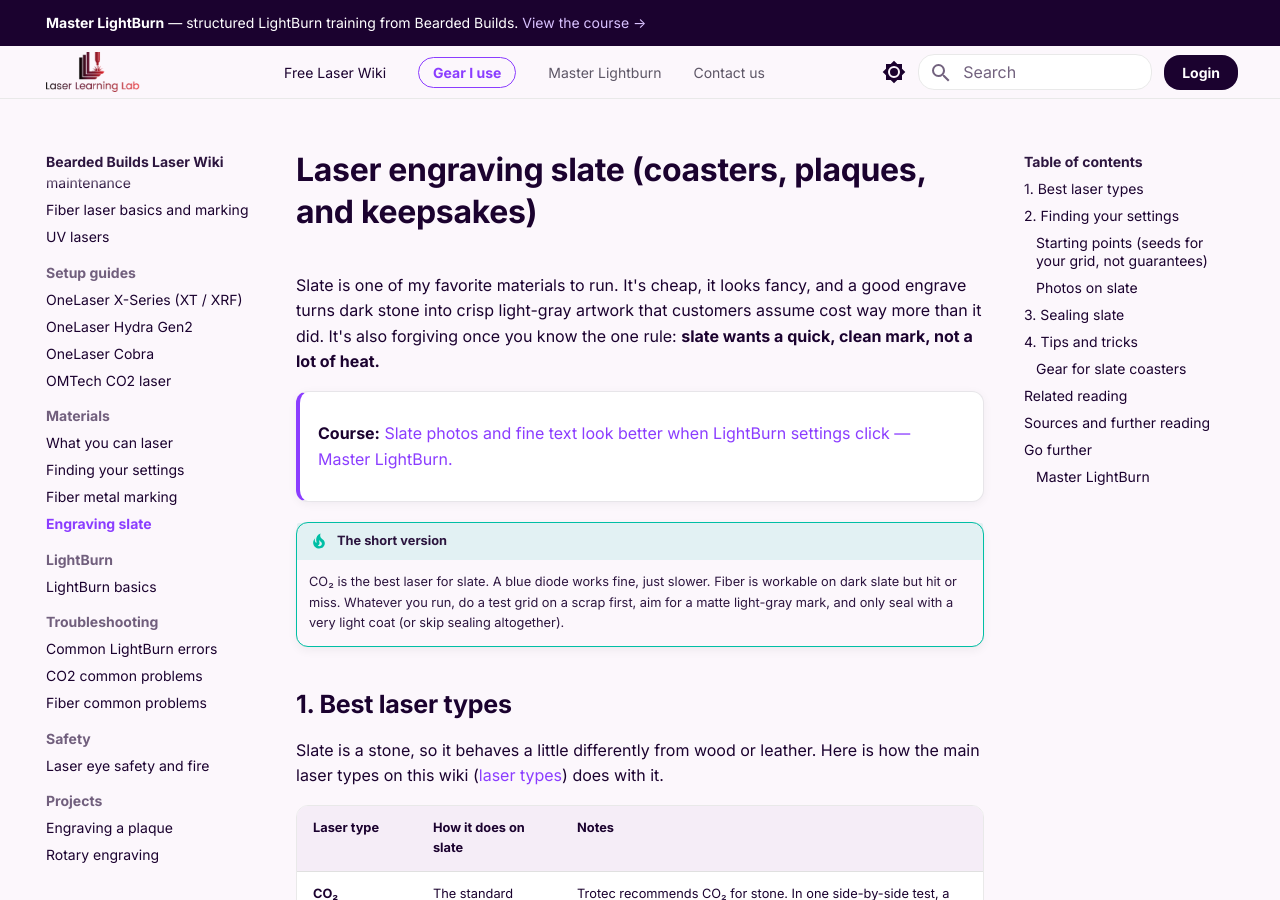
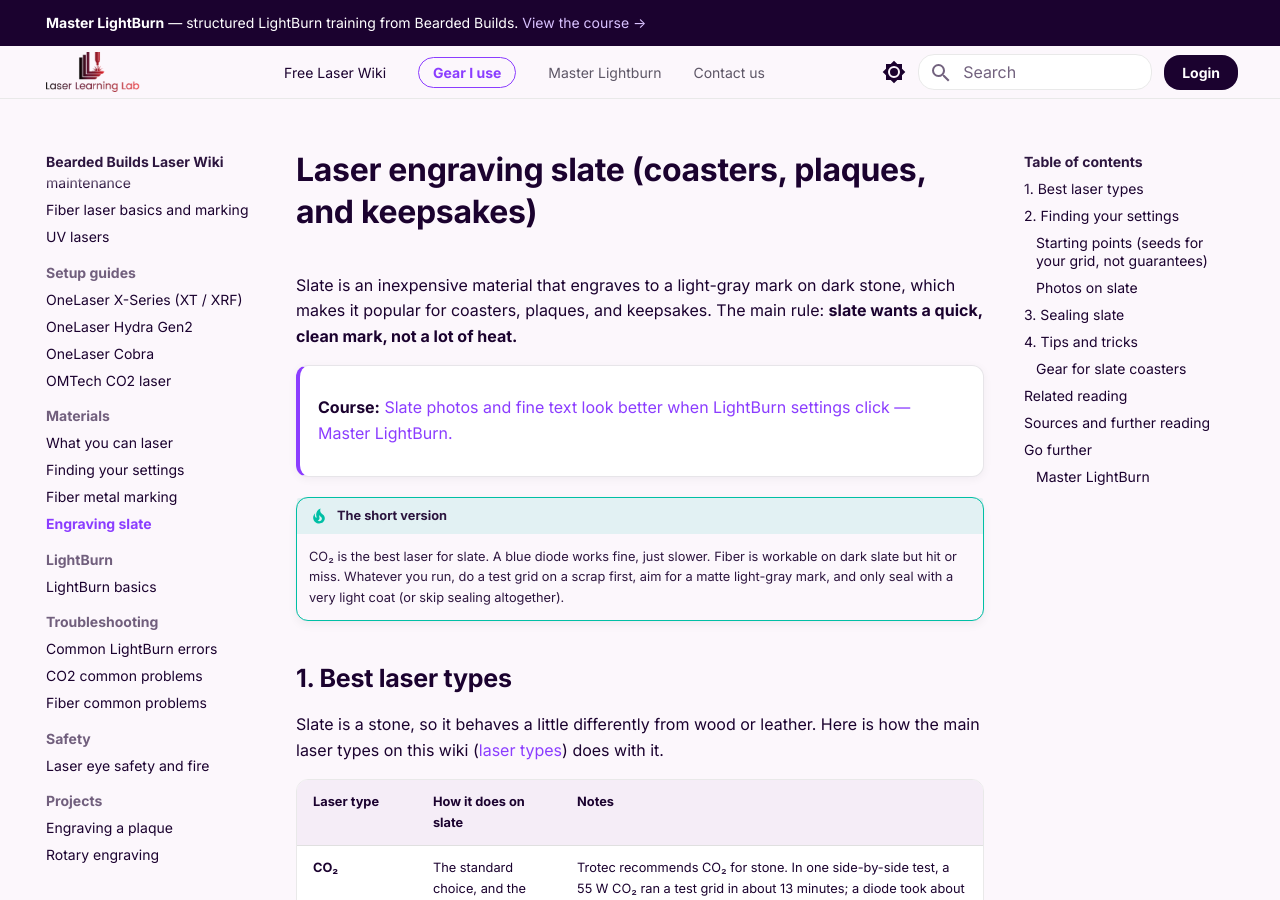
Before and after one commit to beardedbuildsco/laser-wiki, an MkDocs documentation site: the page built from docs/materials/engraving-slate.md, in a window 1280 px wide and 900 px high. Built offline with MkDocs 1.6.1 and Material for MkDocs 9.7.7, drawn with Linux system fonts in a browser that asks for light colours; comment, search, counter and statistics services are not loaded.

Commit message:
Slate page: tone down intro

```diff
--- a/docs/materials/engraving-slate.md
+++ b/docs/materials/engraving-slate.md
@@ -1,6 +1,6 @@
 # Laser engraving slate (coasters, plaques, and keepsakes)
 
-Slate is one of my favorite materials to run. It's cheap, it looks fancy, and a good engrave turns dark stone into crisp light-gray artwork that customers assume cost way more than it did. It's also forgiving once you know the one rule: **slate wants a quick, clean mark, not a lot of heat.**
+Slate is an inexpensive material that engraves to a light-gray mark on dark stone, which makes it popular for coasters, plaques, and keepsakes. The main rule: **slate wants a quick, clean mark, not a lot of heat.**
 
 <div class="bb-cta bb-cta--compact" markdown="1">
 **Course:** [Slate photos and fine text look better when LightBurn settings click — Master LightBurn.](https://course.beardedbuildsco.com/master-lightburn?utm_source=wiki&utm_medium=cta&utm_campaign=engraving-slate)
```
